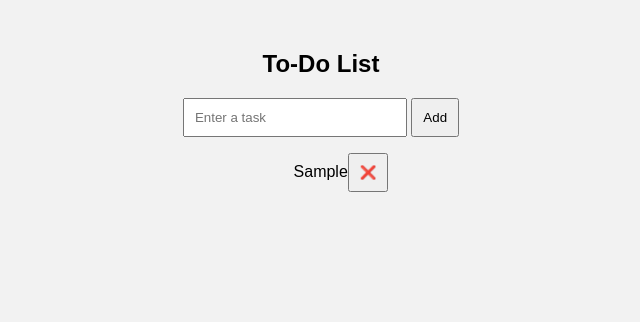
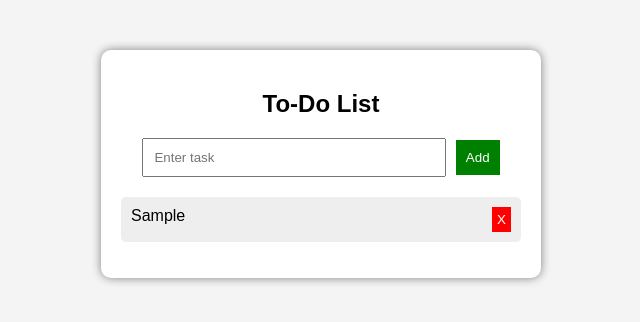
Before and after one commit to Sindhuramkrish/Team-project, a plain HTML site: page index.html in a window 1280 px wide. Both pictures are taken after typing "Sample" into the empty fields and a click on the button "Add". Shown: the whole page, without its empty margins (319-959 px from the left). Drawn offline with Linux system fonts and the light colour scheme.

Commit message:
Add files via upload

```diff
--- a/index.html
+++ b/index.html
@@ -1,19 +1,111 @@
 <!DOCTYPE html>
-<html>
+<html lang="en">
 <head>
-    <title>To-Do App</title>
-    <link rel="stylesheet" href="style.css">
+<meta charset="UTF-8">
+<title>To-Do List App</title>
+
+<style>
+    body {
+        font-family: Arial, sans-serif;
+        background: #f4f4f4;
+        text-align: center;
+        margin-top: 50px;
+    }
+
+    .container {
+        width: 400px;
+        margin: auto;
+        background: white;
+        padding: 20px;
+        border-radius: 10px;
+        box-shadow: 0px 0px 10px gray;
+    }
+
+    input {
+        width: 70%;
+        padding: 10px;
+    }
+
+    button {
+        padding: 10px;
+        cursor: pointer;
+        background: green;
+        color: white;
+        border: none;
+        margin-left: 5px;
+    }
+
+    ul {
+        list-style: none;
+        padding: 0;
+        margin-top: 20px;
+    }
+
+    li {
+        background: #eee;
+        margin: 10px 0;
+        padding: 10px;
+        display: flex;
+        justify-content: space-between;
+        border-radius: 5px;
+    }
+
+    .completed {
+        text-decoration: line-through;
+        color: gray;
+    }
+
+    .delete-btn {
+        background: red;
+        border: none;
+        color: white;
+        cursor: pointer;
+        padding: 5px;
+    }
+</style>
 </head>
+
 <body>
 
 <div class="container">
     <h2>To-Do List</h2>
-    <input type="text" id="taskInput" placeholder="Enter a task">
+
+    <input type="text" id="taskInput" placeholder="Enter task">
     <button onclick="addTask()">Add</button>
 
     <ul id="taskList"></ul>
 </div>
 
-<script src="script.js"></script>
+<script>
+    function addTask() {
+        let input = document.getElementById("taskInput");
+        let taskText = input.value;
+
+        if (taskText === "") {
+            alert("Please enter a task!");
+            return;
+        }
+
+        let li = document.createElement("li");
+
+        li.innerHTML = `
+            <span onclick="toggleTask(this)">${taskText}</span>
+            <button class="delete-btn" onclick="deleteTask(this)">X</button>
+        `;
+
+        document.getElementById("taskList").appendChild(li);
+
+        input.value = "";
+    }
+
+    function deleteTask(button) {
+        button.parentElement.remove();
+    }
+
+    function toggleTask(task) {
+        task.classList.toggle("completed");
+    }
+</script>
+
 </body>
 </html>
```
